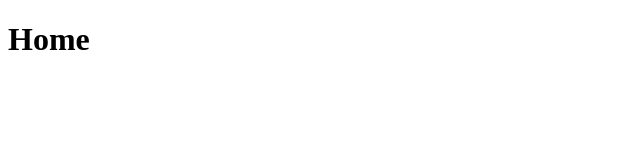
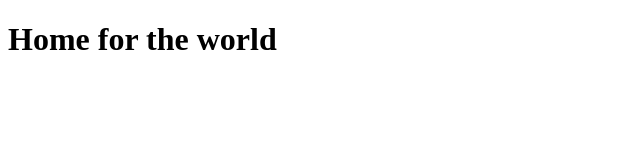
Before and after one commit to jmsherry/pipeline-demo, a plain HTML site: page public/index.html in a window 1280 px wide. Shown: the whole page, without its empty margins (0-640 px from the left). Drawn offline with Linux system fonts and the light colour scheme.

Commit message:
some change

```diff
--- a/public/index.html
+++ b/public/index.html
@@ -7,6 +7,6 @@
   <title>Home</title>
 </head>
 <body>
-  <h1>Home</h1>
+  <h1>Home for the world</h1>
 </body>
 </html>
```
